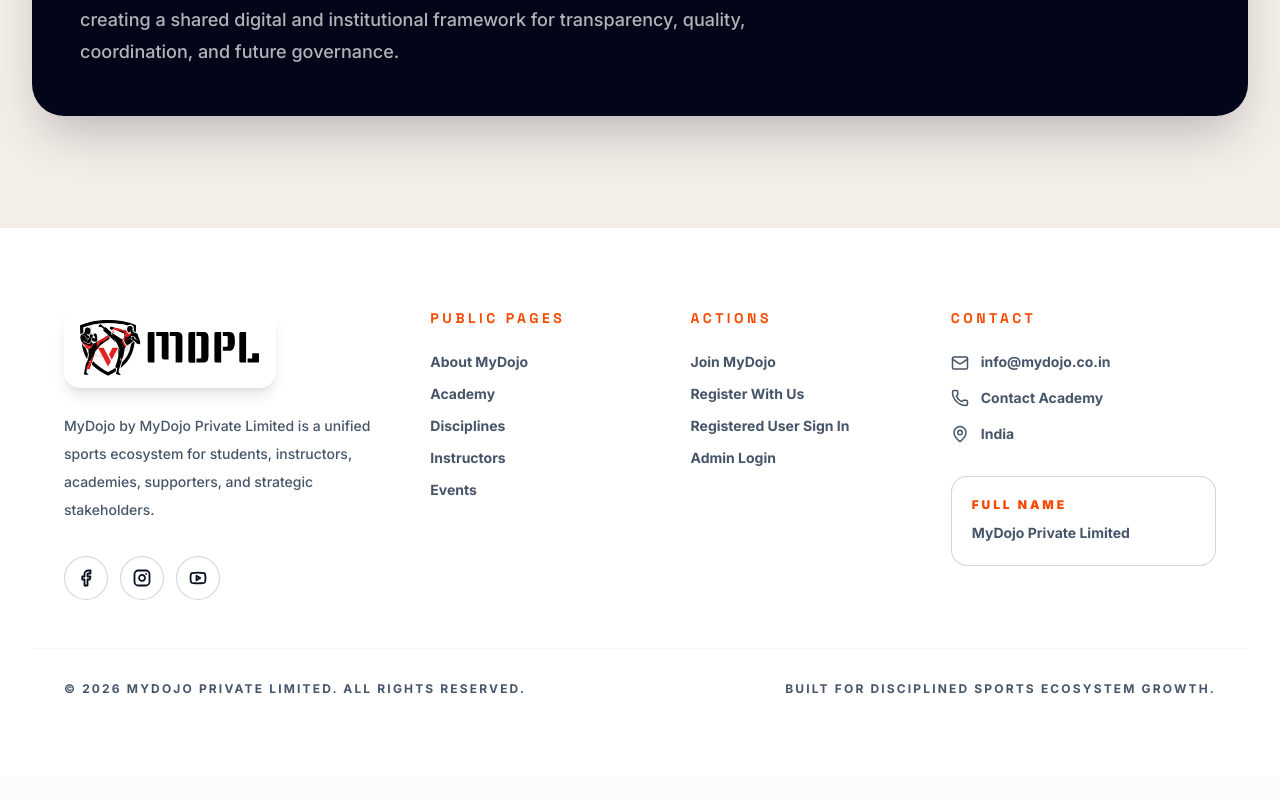
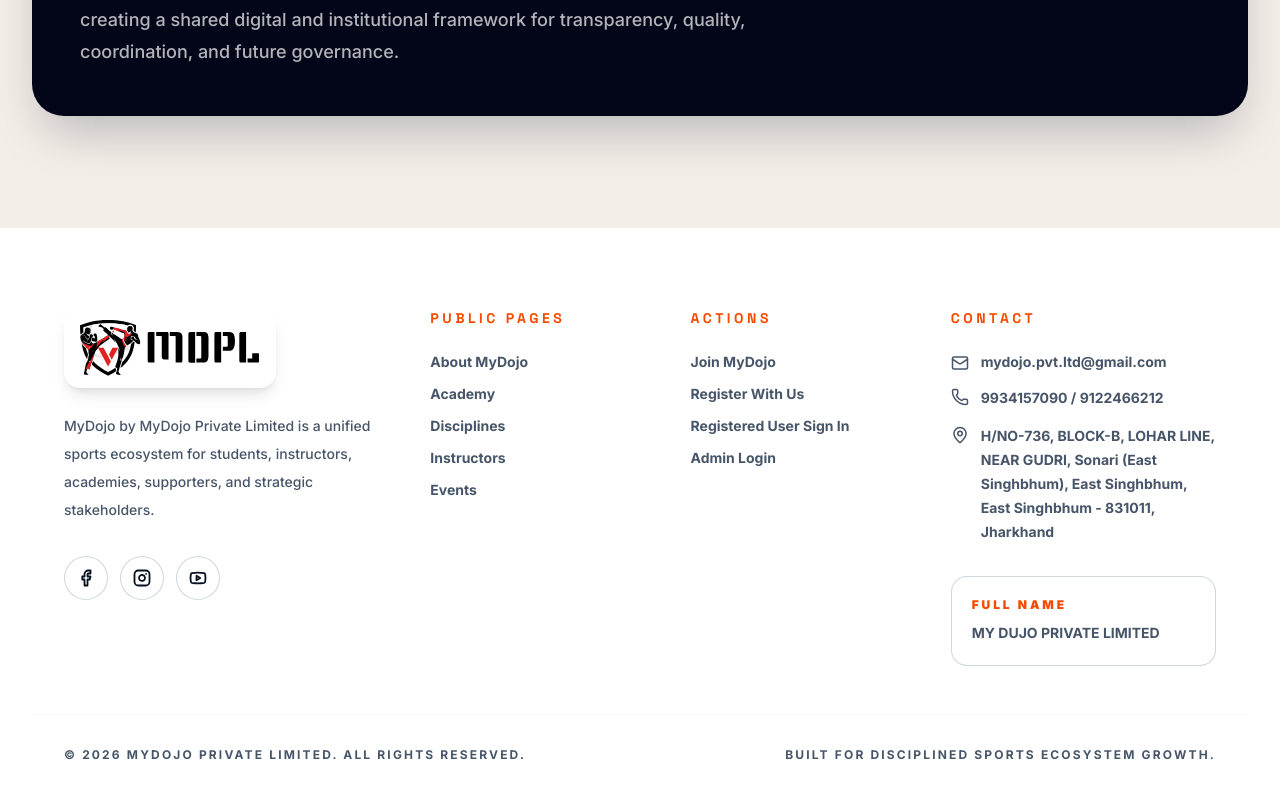
Before and after one commit to manishmk1980/mydujo, a React (Vite) app: page /about in a window 1280 px wide. Shown: the part 4491-5290 px from the top of the page. Before the commit the page ends 5268 px from the top, so only its background shows below. Built offline with nearby package versions, Linux system fonts and the light colour scheme; no server answers.

Commit message:
Update public contact information

```diff
--- a/src/components/public/PublicContactAdmin.tsx
+++ b/src/components/public/PublicContactAdmin.tsx
@@ -1,5 +1,5 @@
 import { FormEvent, useState } from "react";
-import { Mail, MessageSquareText, Phone, Send, User } from "lucide-react";
+import { Mail, MapPin, MessageSquareText, Phone, Send, User } from "lucide-react";
 
 import { API_BASE } from "../../config";
 
@@ -47,10 +47,28 @@
           <p className="public-theme-muted mt-6 max-w-xl text-lg font-medium leading-8">
             Ask about registration, training centers, partnerships, fees, or platform support. Your message goes directly to the MyDojo admin team.
           </p>
-          <a href="mailto:mydojo.pvt.ltd@gmail.com" className="mt-7 inline-flex items-center gap-3 font-bold text-orange-600 hover:underline">
-            <Mail size={20} />
-            mydojo.pvt.ltd@gmail.com
-          </a>
+          <div className="mt-7 grid gap-4 font-bold">
+            <a href="mailto:mydojo.pvt.ltd@gmail.com" className="inline-flex items-start gap-3 text-orange-600 hover:underline">
+              <Mail className="mt-0.5 shrink-0" size={20} />
+              <span className="break-all">mydojo.pvt.ltd@gmail.com</span>
+            </a>
+            <div className="public-theme-muted flex items-start gap-3">
+              <Phone className="mt-0.5 shrink-0 text-orange-600" size={20} />
+              <span>
+                <a href="tel:+919934157090" className="hover:text-orange-600 hover:underline">9934157090</a>
+                {" / "}
+                <a href="tel:+919122466212" className="hover:text-orange-600 hover:underline">9122466212</a>
+              </span>
+            </div>
+            <address className="public-theme-muted flex items-start gap-3 not-italic leading-7">
+              <MapPin className="mt-1 shrink-0 text-orange-600" size={20} />
+              <span>
+                <strong className="block text-slate-950 dark:text-white">MY DUJO PRIVATE LIMITED</strong>
+                H/NO-736, BLOCK-B, LOHAR LINE, NEAR GUDRI, Sonari (East Singhbhum),
+                East Singhbhum, East Singhbhum - 831011, Jharkhand
+              </span>
+            </address>
+          </div>
         </div>
 
         <form onSubmit={handleSubmit} className="public-theme-surface grid gap-4 rounded-[2rem] border p-5 shadow-xl backdrop-blur-xl sm:grid-cols-2 sm:p-8">
--- a/src/components/public/PublicFooter.tsx
+++ b/src/components/public/PublicFooter.tsx
@@ -81,19 +81,29 @@
           <h3 className="mydojo-nav-text text-sm text-orange-600">Contact</h3>
 
           <div className="public-theme-muted mt-5 space-y-3 text-sm font-bold sm:mt-6 sm:space-y-4">
+            <a
+              href="mailto:mydojo.pvt.ltd@gmail.com"
+              className="flex min-w-0 items-start gap-3 hover:text-orange-500"
+            >
+              <Mail size={18} className="mt-0.5 shrink-0" />
+              <span className="min-w-0 break-all">mydojo.pvt.ltd@gmail.com</span>
+            </a>
+
             <div className="flex min-w-0 items-start gap-3">
-              <Mail size={18} className="mt-0.5 shrink-0" />
-              <span className="min-w-0 break-all">info@mydojo.co.in</span>
+              <Phone size={18} className="shrink-0" />
+              <span className="min-w-0 break-words">
+                <a href="tel:+919934157090" className="hover:text-orange-500">9934157090</a>
+                {" / "}
+                <a href="tel:+919122466212" className="hover:text-orange-500">9122466212</a>
+              </span>
             </div>
 
-            <div className="flex min-w-0 items-center gap-3">
-              <Phone size={18} className="shrink-0" />
-              <span className="min-w-0 break-words">Contact Academy</span>
-            </div>
-
-            <div className="flex min-w-0 items-center gap-3">
-              <MapPin size={18} className="shrink-0" />
-              <span className="min-w-0">India</span>
+            <div className="flex min-w-0 items-start gap-3">
+              <MapPin size={18} className="mt-0.5 shrink-0" />
+              <address className="min-w-0 break-words not-italic leading-6">
+                H/NO-736, BLOCK-B, LOHAR LINE, NEAR GUDRI, Sonari (East Singhbhum),
+                East Singhbhum, East Singhbhum - 831011, Jharkhand
+              </address>
             </div>
           </div>
 
@@ -102,7 +112,7 @@
               Full Name
             </div>
             <p className="public-theme-muted mt-2 break-words text-sm font-bold leading-6">
-              MyDojo Private Limited
+              MY DUJO PRIVATE LIMITED
             </p>
           </div>
         </div>
--- a/src/pages/Contact.tsx
+++ b/src/pages/Contact.tsx
@@ -102,18 +102,24 @@
             <p className="flex items-start gap-3 text-slate-600">
               <MapPin className="size-5 text-primary mt-0.5 shrink-0" />
               <span>
-                Resident of H/No-736, Block-B, Lohar Line, Near Gudri Bazar, Sonari,
-                <br />
-                Jamshedpur, East Singhbhum, Jharkhand - 831011
+                <strong className="block text-slate-900">MY DUJO PRIVATE LIMITED</strong>
+                H/NO-736, BLOCK-B, LOHAR LINE, NEAR GUDRI, Sonari (East Singhbhum),
+                East Singhbhum, East Singhbhum - 831011, Jharkhand
               </span>
             </p>
             <p className="flex items-center gap-3 text-slate-600">
               <Phone className="size-5 text-primary shrink-0" />
-              +91 91224 66212 / +91 90408 20704
+              <span>
+                <a href="tel:+919934157090" className="hover:text-primary hover:underline">9934157090</a>
+                {' / '}
+                <a href="tel:+919122466212" className="hover:text-primary hover:underline">9122466212</a>
+              </span>
             </p>
             <p className="flex items-center gap-3 text-slate-600">
               <Mail className="size-5 text-primary shrink-0" />
-              mydojo.pvt.ltd@gmail.com
+              <a href="mailto:mydojo.pvt.ltd@gmail.com" className="hover:text-primary hover:underline">
+                mydojo.pvt.ltd@gmail.com
+              </a>
             </p>
           </section>
 
```
